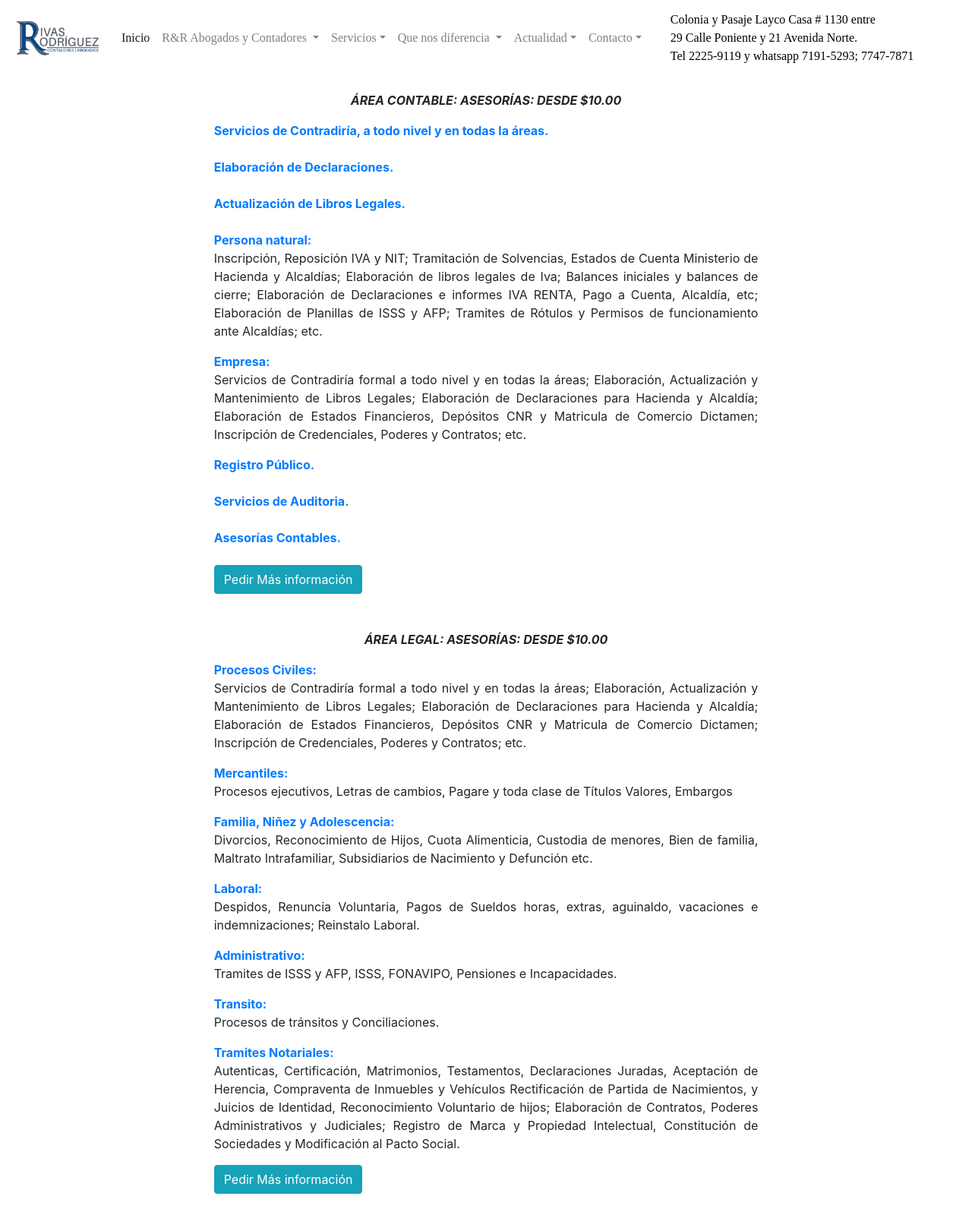
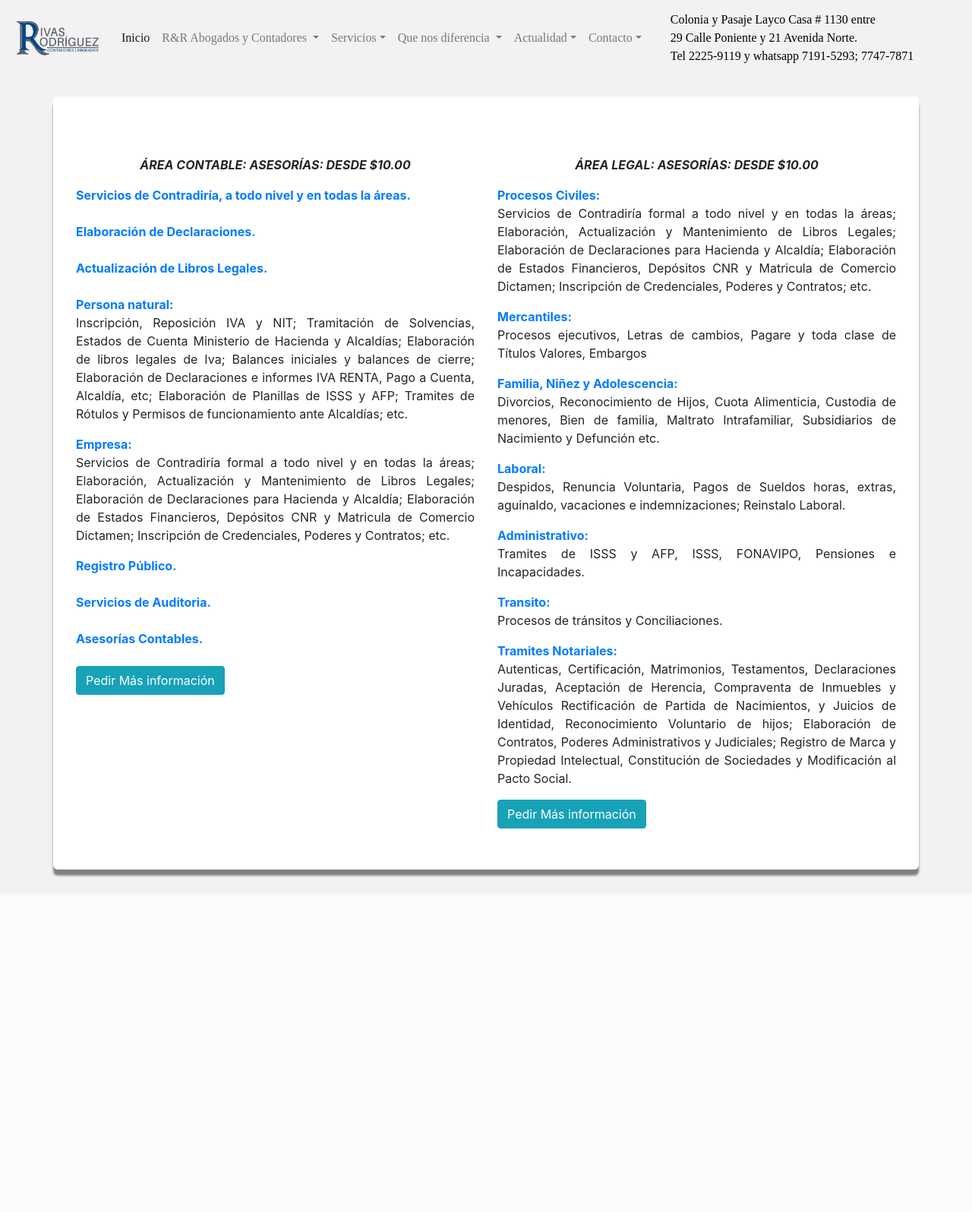
Before and after one commit to Kevfer97/AbogadosRyR, a PHP site: page /servicios.html in a window 1280 px wide. Shown: the whole page at 76% size. After the commit the page ends 1156 px from the top, so only its background shows below. Run offline with PHP 8.4, Linux system fonts and the light colour scheme.

Commit message:
se ha modificado el contenedor de contactos, se ha elimado un ancla ("lega"l) de la pagina de servicios, para motivos de verse mas vistoso. se ha modificado el contenedor de la pagina de servicios para que la informacion se muestre en pantalla dividida. se ha elimado el clase "form" del ccs de contactos ya que ese css se implemento en otra clase llama container. importante!! LA CLASE QUE LLEVA POR NOMBRE container  es la que contiene el estilo cuadro de todas las paginas recomendable utilizarlo en las demas paginas. se ha modificado el background de todas la paginas para que sea un color equitativo en todas. ha se implementado la nueva clase modificada llamada container. se ha modificado el padding  para que se muetre mas vistoso. se ha modificado el menu2.js para quitar el ancla correspondiente

```diff
--- a/contacto.html
+++ b/contacto.html
@@ -63,7 +63,7 @@
 					<textarea name="comentario" placeholder="Escriba su mensaje aquí" required></textarea>
 					<input type="submit" name="Enviar" value="Enviar" id="boton">
 				</div>
-				<div class="col-xs-12 col-sm-6 scol-md-6 c">
+				<div class="col-xs-12 col-sm-6 scol-md-6">
 
 					<br>
 					<p id="into-data" class="info">
--- a/css/estilo.css
+++ b/css/estilo.css
@@ -1,5 +1,21 @@
 
 /*cambia el menu a negro cuando se desliza*/
+body
+{
+	background: #f2f2f2 !important;
+}
+.container
+{
+	margin: auto;
+	margin-bottom: 2em;
+	background: #fff;
+	padding: 30px;
+	margin-top: 55px;
+	box-shadow:  0px 8px 3px grey;
+	border-radius: 6px;
+	box-sizing: border-box;
+	box-sizing: border-box;
+}
 #direct2>p
 {
 	color: red !important;
@@ -13,7 +29,7 @@
 .blanco
 {
 	font-family: Bauserif !important;
-	background: rgba(255,255,255,0.8) !important;
+	background:rgba(242, 242, 242,0.8) !important;
 }
 .subtitulo
 {
@@ -87,6 +103,6 @@
 {
 	width: 100%;
 	height:30em;
-	padding-top: 12%;
+	padding-top: 1em;
 	margin:0;
 }
--- a/js/menu2.js
+++ b/js/menu2.js
@@ -51,7 +51,7 @@
                 html+='</ul> -->';
                 html+='</li>';
                 html+='<li class="dropdown-item dropdown-submenu">';
-                html+='<a class="dropdown-item" href="servicios.html#legal">Área Legal</a>';
+                html+='<a class="dropdown-item" href="servicios.html">Área Legal</a>';
                 html+='</li>';
                 html+='</ul>';
                 html+='</li>';
--- a/servicios.html
+++ b/servicios.html
@@ -12,7 +12,9 @@
 <body>
 	<br><br><br>
 		<!--===========================CONTENIDO=======================--->
-		<div class="container col-lg-7">
+		<div class="container">
+		<div class="row" >
+		<div class="col-xs-12 col-sm-6 col-md-6 col-lg-6">
 		<a name="Persona-natural"></a>
 		<p class="mt-4 pt-4 text-center text-uppercase font-italic font-weight-bold">Área Contable: Asesorías: Desde $10.00 </p>
 		<a class="font-weight-bold" href="contacto.html?pri=n&asun=servicios_contaduria" id="Servicios_Contaduria">
@@ -36,12 +38,13 @@
 		Asesorías Contables.</a><br><br>
 		<!--===========================BOTON=======================--->
 		<a class="btn btn-info" href="contacto.html" role="button">Pedir Más información</a>
+	</div>
 
 
+<a name="legal"></a>
 
+		<div class="col-xs-12 col-sm-6 scol-md-6">
 
-
-		<a name="legal"></a>
 
 		<p class="mt-4 pt-4 text-center text-uppercase font-italic font-weight-bold">Área Legal: Asesorías: Desde $10.00</p>
 
@@ -71,9 +74,11 @@
 		 </p>
 		 <!--===========================BOTON=======================--->
 		 <a class="btn btn-info" href="contacto.html" role="button">Pedir Más información</a><br><br>
-
+		</div>
+		</div>
 		<!--===========================CONTENIDO=======================--->
 	</div>
+
     <script src="js/jquery-3.2.1.slim.min.js" type="text/javascript"></script>
     <script src="js/popper.min.js" type="text/javascript" charset="utf-8" async defer></script>
     <script src="js/bootstrap.min.js"></script>
```
Also changed, not shown: css/contacto.css (+1 -11 lines).
